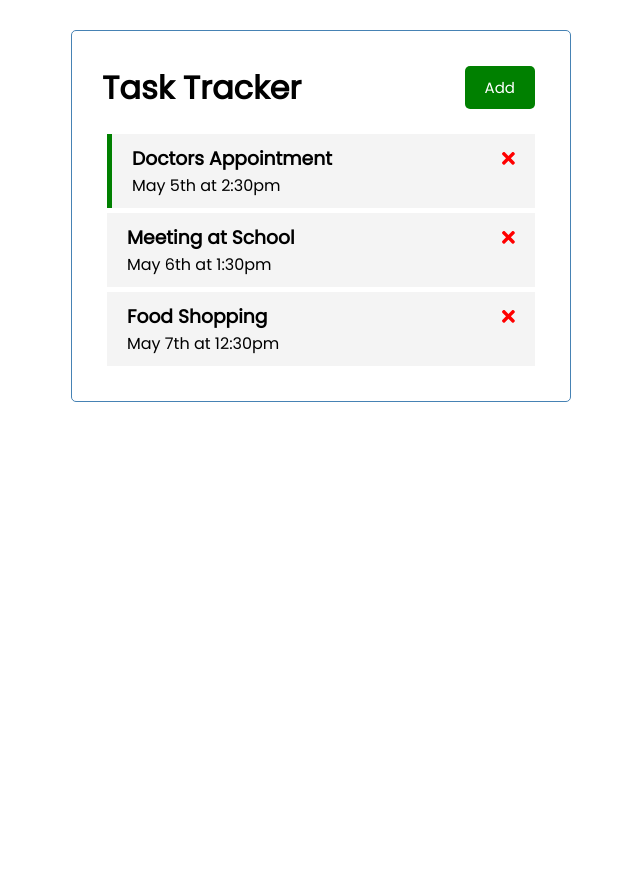
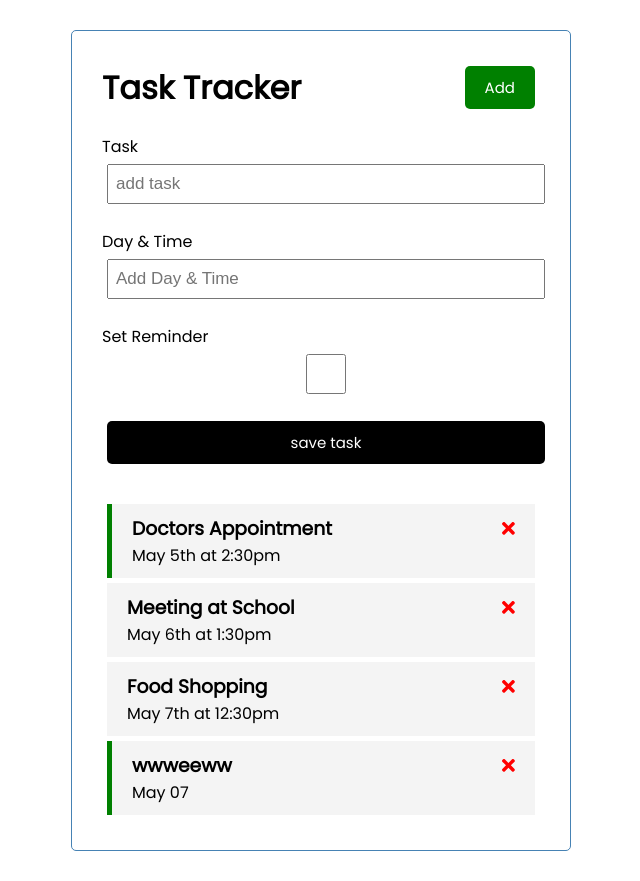
Before and after one commit to keleshteri/todo-angular, an Angular app: page / in a window 1280 px wide. Shown: the whole page, without its empty margins (319-959 px from the left). Before the commit the page ends 800 px from the top, so only its background shows below. Built offline with nearby package versions, Linux system fonts and the light colour scheme; data requests are answered from the project's data file.

Commit message:
Add Task Component

```diff
--- a/db.json
+++ b/db.json
@@ -17,6 +17,12 @@
       "text": "Food Shopping",
       "day": "May 7th at 12:30pm",
       "reminder": false
+    },
+    {
+      "text": "wwweeww",
+      "day": "May 07",
+      "reminder": true,
+      "id": 4
     }
   ]
 }
--- a/src/app/app.module.ts
+++ b/src/app/app.module.ts
@@ -2,11 +2,13 @@
 import { BrowserModule } from '@angular/platform-browser';
 import { FontAwesomeModule } from '@fortawesome/angular-fontawesome';
 import { HttpClientModule} from '@angular/common/http'
+import {FormsModule} from '@angular/forms'
 import { AppComponent } from './app.component';
 import { HeaderComponent } from './components/header/header.component';
 import { ButtonComponent } from './components/button/button.component';
 import { TasksComponent } from './components/tasks/tasks.component';
 import { TaskItemComponent } from './components/task-item/task-item.component';
+import { AddTaskComponent } from './components/add-task/add-task.component';
 
 @NgModule({
   declarations: [
@@ -14,11 +16,13 @@
     HeaderComponent,
     ButtonComponent,
     TasksComponent,
-    TaskItemComponent
+    TaskItemComponent,
+    AddTaskComponent
   ],
   imports: [
     BrowserModule,
     HttpClientModule,
+    FormsModule,
     FontAwesomeModule
   ],
   providers: [],
--- /dev/null
+++ b/src/app/components/add-task/add-task.component.css
@@ -0,0 +1,3 @@
+.add-form {
+    margin-bottom: 40px;
+  }
--- /dev/null
+++ b/src/app/components/add-task/add-task.component.html
@@ -0,0 +1,28 @@
+<form class="add-form" (ngSubmit)="onSubmit()">
+  <div class="form-control">
+    <label for="text">Task</label>
+    <input
+      type="text"
+      name="text"
+      [(ngModel)]="text"
+      id="text"
+      placeholder="add task"
+    />
+  </div>
+
+  <div class="form-control">
+    <label for="day">Day & Time</label>
+    <input type="text" name="day" [(ngModel)]="day" id="day" placeholder="Add Day & Time" />
+  </div>
+  <div class="form-control">
+    <label for="reminder">Set Reminder</label>
+    <input
+      type="checkbox"
+      name="reminder"
+      [(ngModel)]="reminder"
+      id="reminder"
+      placeholder="add task"
+    />
+  </div>
+  <input type="submit" value="save task" class="btn btn-block" />
+</form>
--- /dev/null
+++ b/src/app/components/add-task/add-task.component.ts
@@ -0,0 +1,42 @@
+import { Component, OnInit,Output,EventEmitter } from '@angular/core';
+import {Task} from '../../Task'
+@Component({
+  selector: 'app-add-task',
+  templateUrl: './add-task.component.html',
+  styleUrls: ['./add-task.component.css']
+})
+export class AddTaskComponent implements OnInit {
+
+  @Output() onAddTask: EventEmitter<Task> = new EventEmitter();
+  text!:string;
+  day!:string;
+  reminder:boolean=false;
+
+  constructor() { }
+
+  ngOnInit(): void {
+  }
+
+  onSubmit(){
+    if(!this.text){
+      alert('Please add a task!');
+      return;
+    }
+
+    const newTask = {
+      text: this.text,
+      day: this.day,
+      reminder:this.reminder
+    };
+
+    //
+    this.onAddTask.emit(newTask);
+
+
+    //reset
+    this.text = '';
+    this.day = '';
+    this.reminder=false;
+  }
+
+}
--- a/src/app/components/tasks/tasks.component.html
+++ b/src/app/components/tasks/tasks.component.html
@@ -1,3 +1,4 @@
+<app-add-task  (onAddTask)="addTask($event)"></app-add-task>
 <app-task-item
   *ngFor="let task of tasks"
   [task]="task"
--- a/src/app/components/tasks/tasks.component.ts
+++ b/src/app/components/tasks/tasks.component.ts
@@ -30,4 +30,8 @@
     this.taskService.updateTaskReminder(task).subscribe();
 
   }
+
+  addTask(task:Task){
+    this.taskService.addTask(task).subscribe((task) => (this.tasks.push(task)));
+  }
 }
--- a/src/app/services/task.service.ts
+++ b/src/app/services/task.service.ts
@@ -1,36 +1,38 @@
 import { Injectable } from '@angular/core';
-import {HttpClient,HttpHeaders} from '@angular/common/http'
-import {Observable, of} from 'rxjs'
-import {Task} from '../Task'
-
+import { HttpClient, HttpHeaders } from '@angular/common/http';
+import { Observable, of } from 'rxjs';
+import { Task } from '../Task';
 
 const httpOptions = {
-  headers:new HttpHeaders({
-    'Content-Type':'application/json'
-  })
+  headers: new HttpHeaders({
+    'Content-Type': 'application/json',
+  }),
 };
 
 @Injectable({
-  providedIn: 'root'
+  providedIn: 'root',
 })
 export class TaskService {
-
   private apiUrl = 'http://localhost:5000/tasks';
 
-  constructor(private http:HttpClient) { }
+  constructor(private http: HttpClient) {}
 
   //get all tasks
-  getTasks(): Observable<Task[]>{
+  getTasks(): Observable<Task[]> {
     return this.http.get<Task[]>(this.apiUrl);
   }
 
-  deleteTask(task:Task): Observable<Task> {
+  deleteTask(task: Task): Observable<Task> {
     const url = `${this.apiUrl}/${task.id}`;
     return this.http.delete<Task>(url);
   }
 
-  updateTaskReminder(task:Task): Observable<Task>{
-    const url =`${this.apiUrl}/${task.id}`;
-    return this.http.put<Task>(url,task,httpOptions);
+  updateTaskReminder(task: Task): Observable<Task> {
+    const url = `${this.apiUrl}/${task.id}`;
+    return this.http.put<Task>(url, task, httpOptions);
+  }
+
+  addTask(task: Task): Observable<Task> {
+    return this.http.post<Task>(this.apiUrl, task, httpOptions);
   }
 }
```
Also changed, not shown: 1 other file (tests, documents, lock files or other folders).
